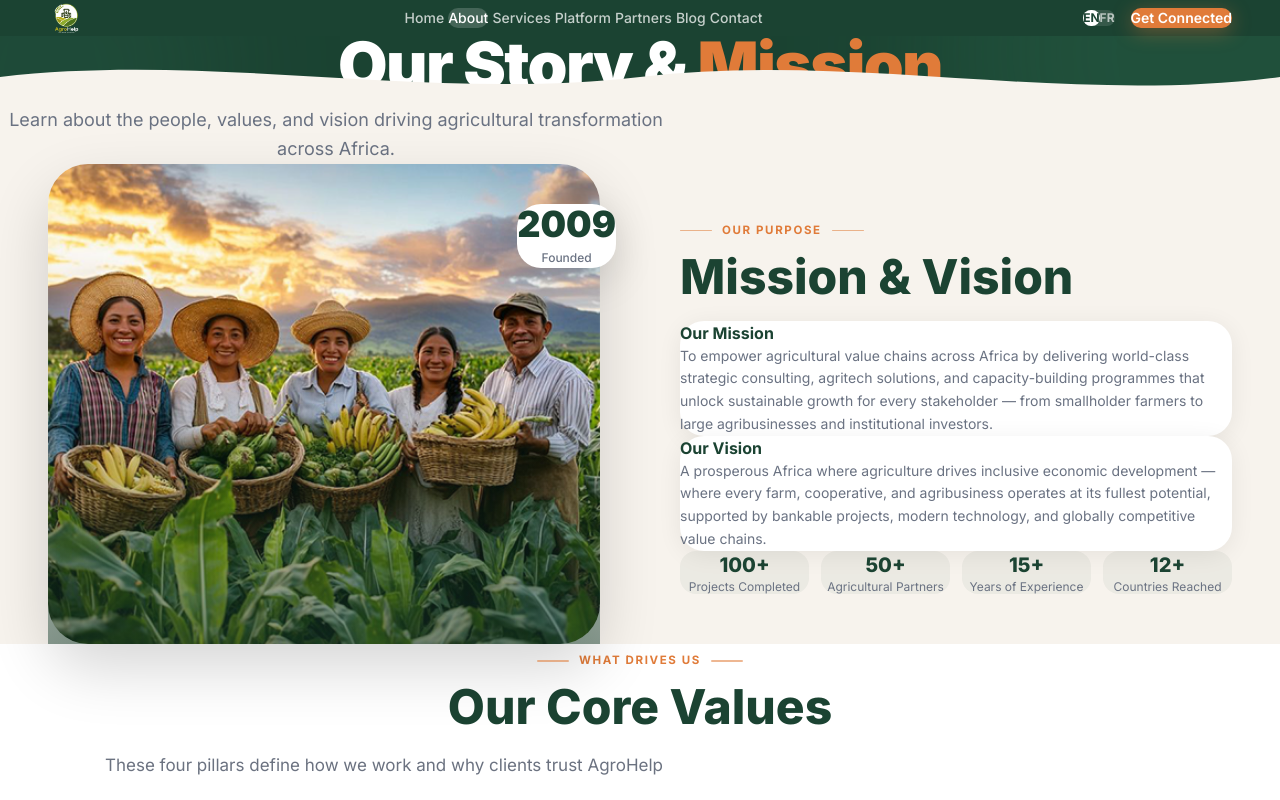
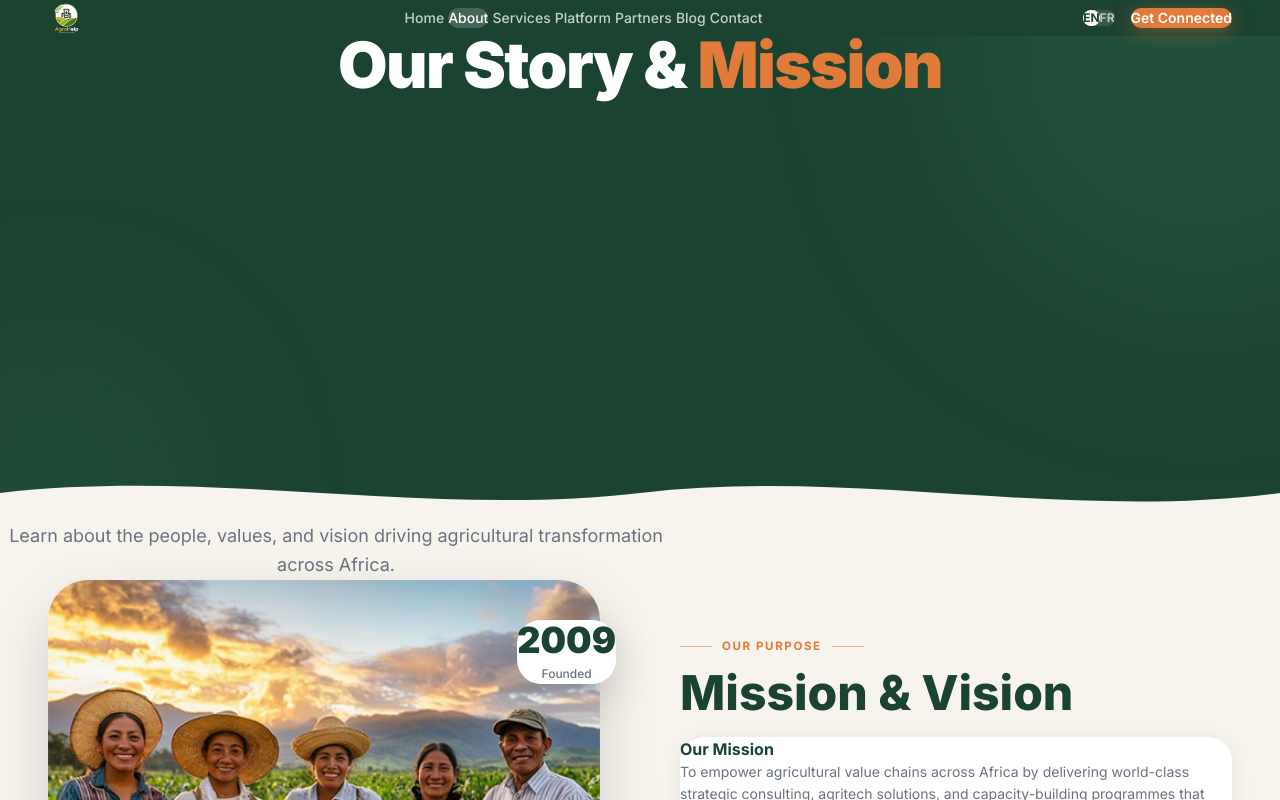
Before and after one commit to davitech02/AGROHELP, a React app in the folder frontend/: page /about in a window 1280 px wide. Shown: the top 800 px of the page. Built offline with nearby package versions, Linux system fonts and the light colour scheme; the HTML template or start-up script is replaced by a standard one.

Commit message:
fix: increase hero banner padding so heading never clips into wave
Raise paddingBottom to 26rem so tall/wrapped headings stay fully
above the wave on all pages. Also include About home section update.

Co-Authored-By: Claude Sonnet 4.6 <noreply@anthropic.com>

```diff
--- a/frontend/src/components/About.jsx
+++ b/frontend/src/components/About.jsx
@@ -17,8 +17,8 @@ export default function About() {
   const tx = t[language].about;
 
   return (
-    <section id="about" className="py-28 bg-cream">
-      <div className="container-custom">
+    <section id="about" className="py-28 px-48 bg-cream">
+      <div className="relative h-[950px] flex items-center">
 
         <motion.div
           initial={{ opacity: 0, y: 24 }}
--- a/frontend/src/components/PageBanner.jsx
+++ b/frontend/src/components/PageBanner.jsx
@@ -8,8 +8,8 @@ export default function PageBanner({ label, title, subtitle, bg }) {
   return (
     <>
       <section
-        className="relative overflow-hidden pt-40 pb-80"
-        style={{ backgroundColor: '#1B4332' }}
+        className="relative overflow-hidden pt-40"
+        style={{ backgroundColor: '#1B4332', paddingBottom: '26rem' }}
       >
         {/* Decorative glow blobs */}
         <div
```
